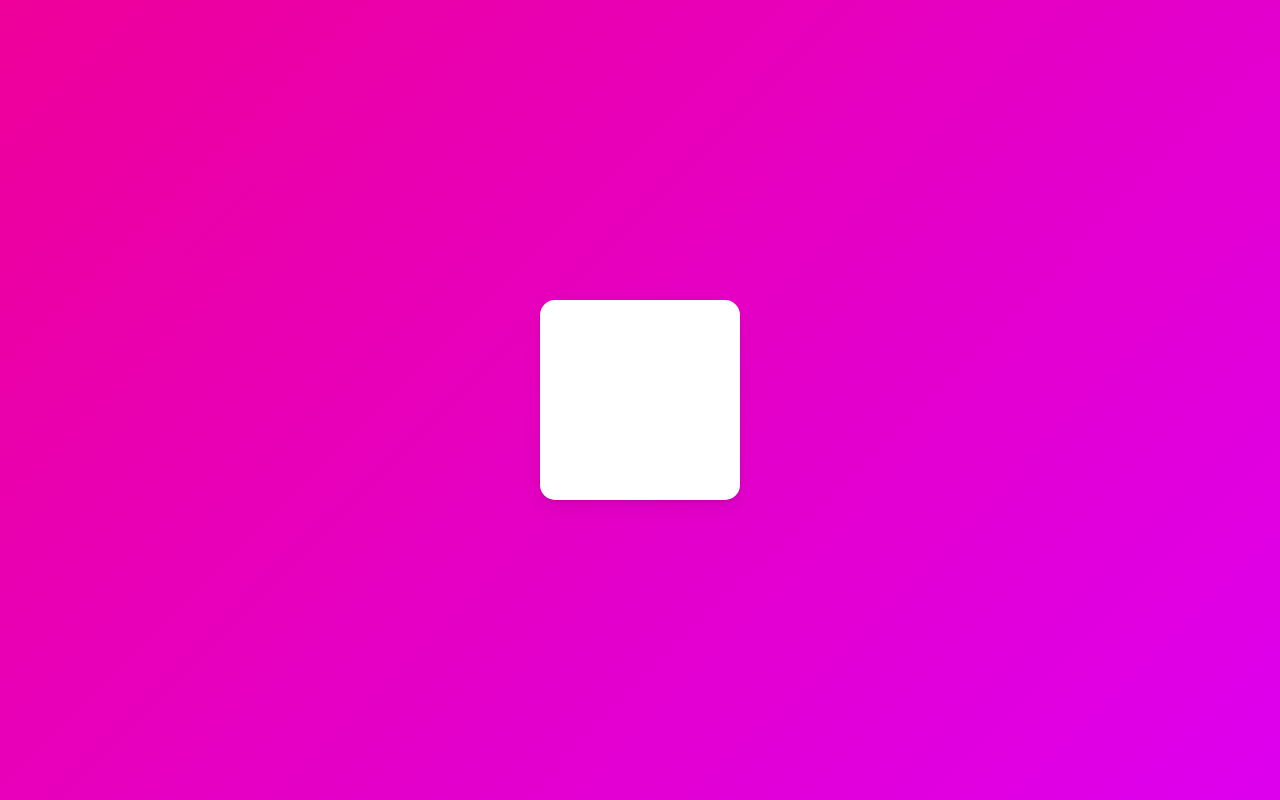
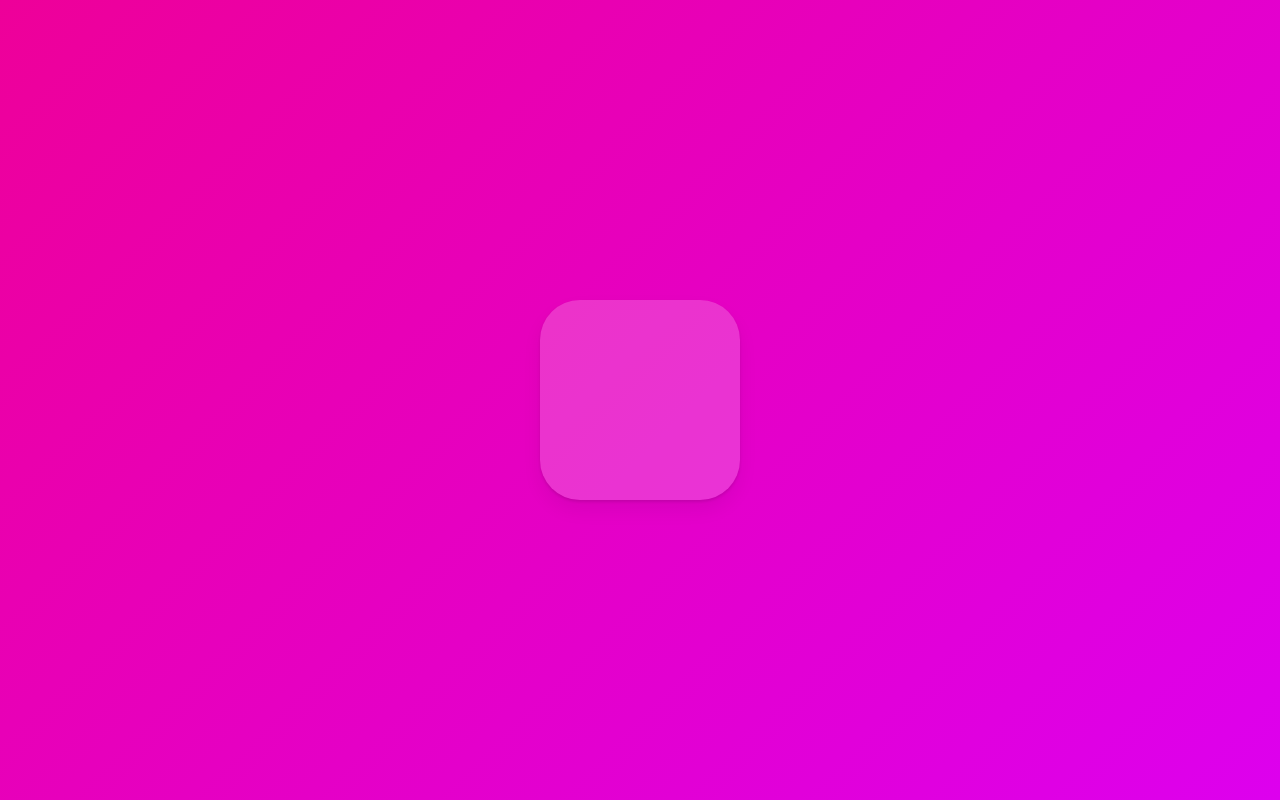
Before and after one commit to honghyunAhn/react-animation, a React (Create React App) app: page / in a window 1280 px wide. Built offline with nearby package versions, Linux system fonts and the light colour scheme.

Commit message:
Variants

```diff
--- a/src/App.tsx
+++ b/src/App.tsx
@@ -12,20 +12,19 @@ const Wrapper = styled.div`
 const Box = styled(motion.div)`
   width: 200px;
   height: 200px;
-  background-color: white;
-  border-radius: 15px;
+  display: grid;
+  grid-template-columns: repeat(2, 1fr);
+  background-color: rgba(255, 255, 255, 0.2);
+  border-radius: 40px;
   box-shadow: 0 2px 3px rgba(0, 0, 0, 0.1), 0 10px 20px rgba(0, 0, 0, 0.06);
 `;
 
-const myVars:Variants = {
-  start: {scale: 0},
-  end: {scale: 1, rotateZ:360, transition:{type: "spring", delay: 0.5}}
-};
 
 function App() {
   return (
     <Wrapper>
-      <Box variants={myVars} initial="start" animate="end" />
+      <Box initial="start" animate="end">
+      </Box>
     </Wrapper>
   );
 }
```
